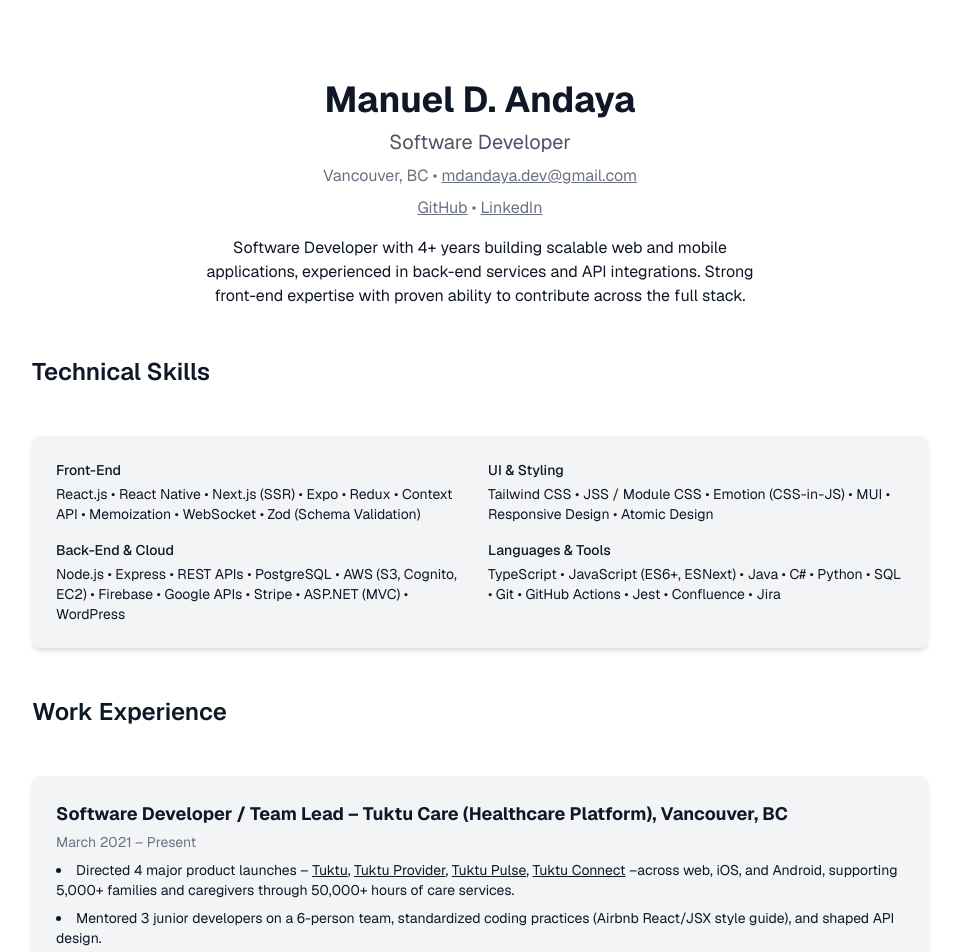
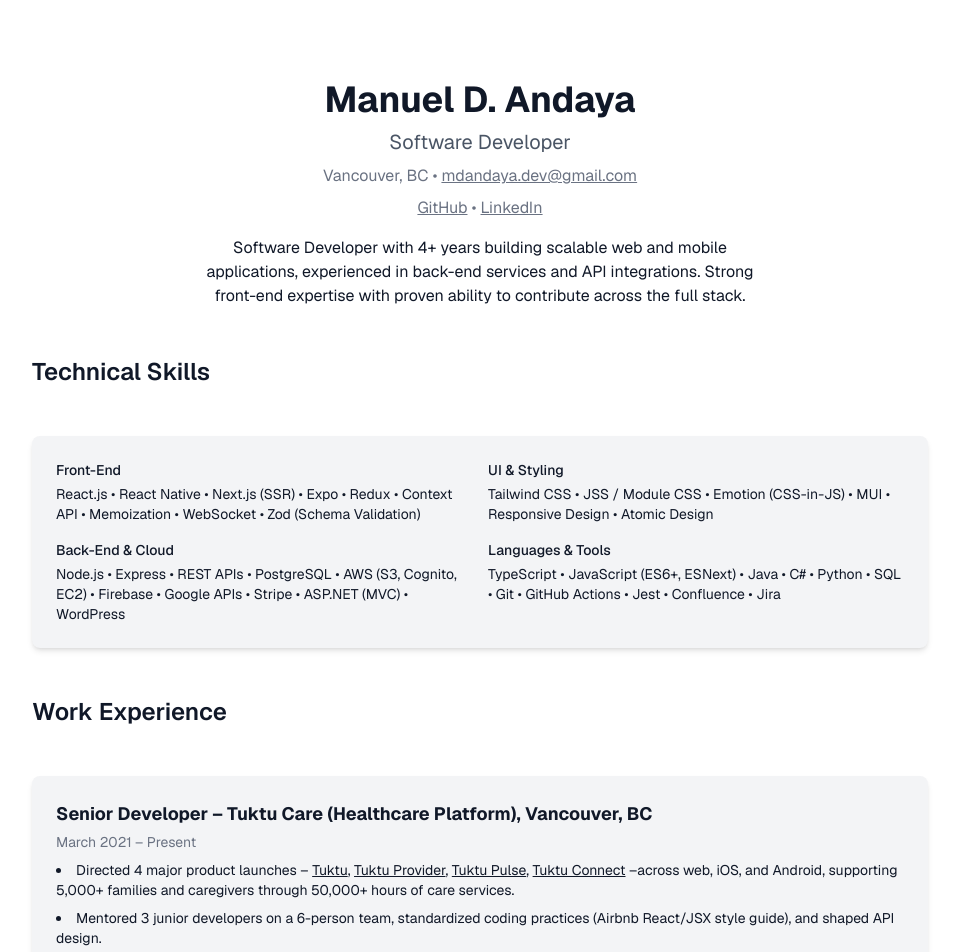
Before and after one commit to mdandaya/mdandaya.github.io, a Next.js app: page / in a window 1280 px wide. Shown: the top 952 px of the page, without its empty margins (160-1119 px from the left). Built offline with nearby package versions, Linux system fonts and the light colour scheme.

Commit message:
title adjustment

```diff
--- a/src/app/page.tsx
+++ b/src/app/page.tsx
@@ -55,7 +55,7 @@ export default function Home() {
         <h2 className="text-2xl font-semibold mb-4">Work Experience</h2>
 
         <div className="bg-gray-100 dark:bg-gray-800 rounded-lg shadow-md p-6">
-          <h3 className="font-bold text-lg mb-1">Software Developer / Team Lead – Tuktu Care (Healthcare Platform), Vancouver, BC</h3>
+          <h3 className="font-bold text-lg mb-1">Senior Developer – Tuktu Care (Healthcare Platform), Vancouver, BC</h3>
           <p className="text-sm text-gray-500 dark:text-gray-400 mb-2">March 2021 – Present</p>
           <ul className="list-disc list-inside space-y-2 text-sm">
             <li>
```
